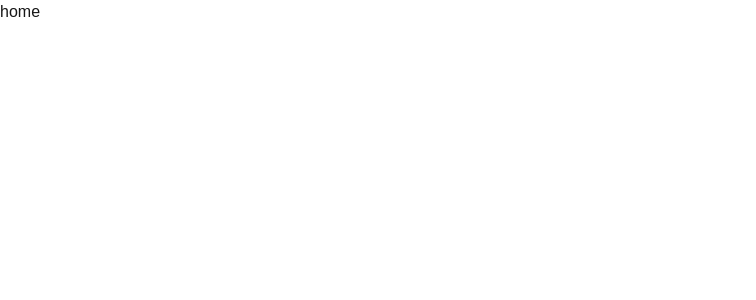
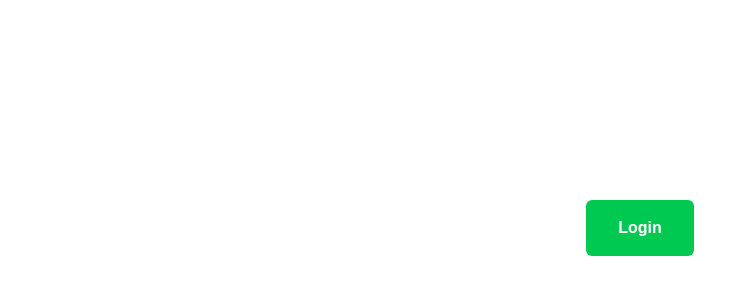
Before and after one commit to A-S-H-U-T-O-S-H-7/Atd, a Next.js app: page / in a window 1280 px wide. Shown: the top 300 px of the page, without its empty margins (0-756 px from the left). Built offline with nearby package versions, Linux system fonts and the light colour scheme.

Commit message:
button added

```diff
--- a/src/app/(auth)/page.js
+++ b/src/app/(auth)/page.js
@@ -1,9 +1,14 @@
-
+import Link from "next/link"
 
 function page() {
   return (
-    <div>
-      home
+    <div className="flex items-center pt-50 justify-center">
+    <Link href="/login">
+    <button className="px-8 py-4 bg-green-500 font-bold text-white rounded-md">
+        Login
+    </button>
+    </Link>
+
     </div>
   )
 }
```
